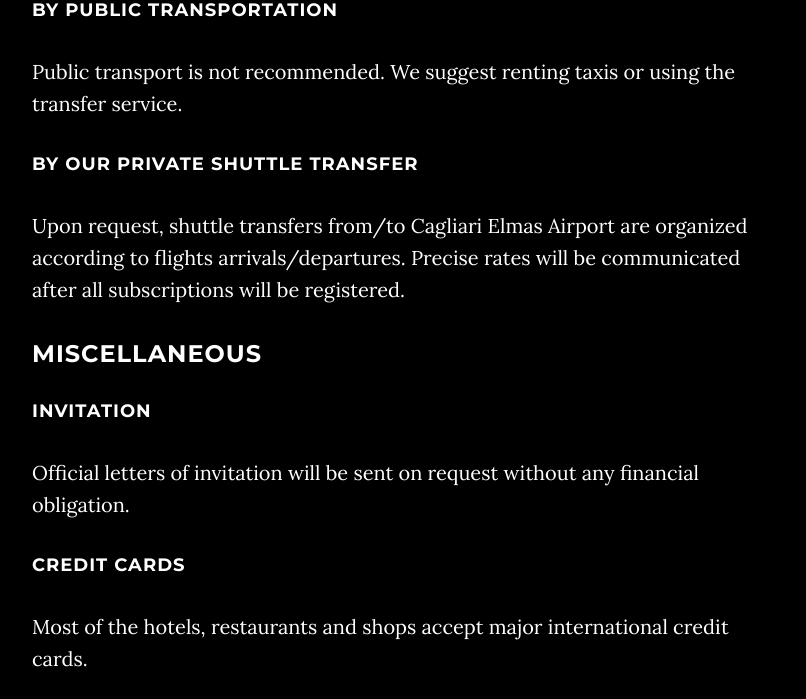
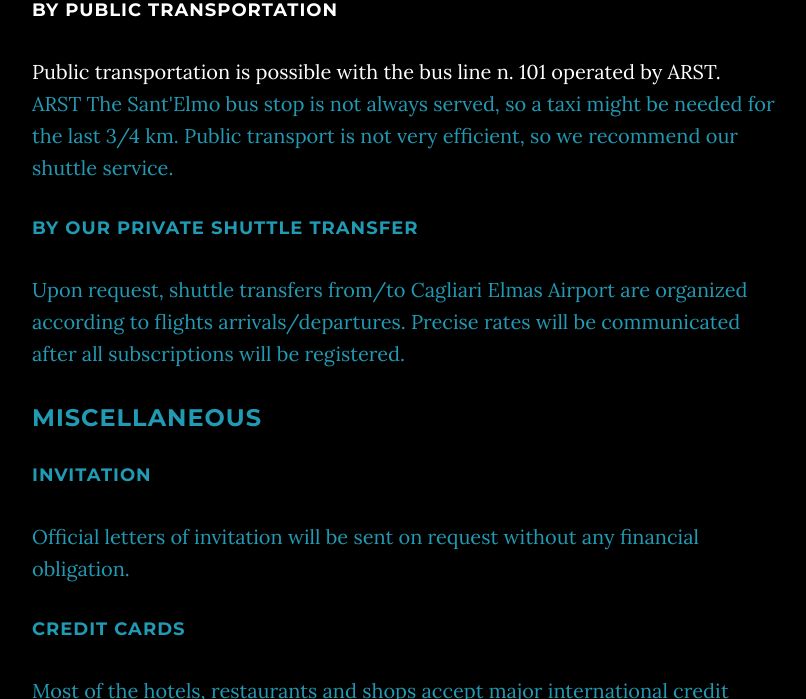
Before and after one commit to breakingthelimits/supereddington2018, a Jekyll site: the page built from travel/index.html, in a window 1280 px wide and 900 px high, scrolled down 704 px, cut to the strip 201-900 px from the top of the window. Shown: the whole strip, without its empty margins (248-1054 px from the left). Built offline with Jekyll 4.4.1, drawn with Linux system fonts in a browser that asks for light colours.

Commit message:
Update public transportation

```diff
--- a/travel/index.html
+++ b/travel/index.html
@@ -13,7 +13,13 @@ title: Participant Information
 <!-- <p>Google Maps suggested route: https://goo.gl/maps/bHPbBZFMN7o</p> -->
 <iframe src="https://www.google.com/maps/embed?pb=!1m28!1m12!1m3!1d395753.1076176378!2d9.027596301781495!3d39.20151241621464!2m3!1f0!2f0!3f0!3m2!1i1024!2i768!4f13.1!4m13!3e6!4m5!1s0x12e7370797f669e3%3A0x10ef502c8f5e21f1!2sAeroporto+di+Cagliari+Elmas+(CAG)%2C+Via+dei+Trasvolatori%2C+09030+Elmas+CA!3m2!1d39.2515388!2d9.0556723!4m5!1s0x12e0ea927acbb9ef%3A0x6cfc09bf3a8094f6!2sSant&#39;Elmo+Beach+Hotel+-+Blu+Hotels%2C+Localit%C3%A0+Sant&#39;Elmo%2C+Castiadas%2C+CA!3m2!1d39.212945999999995!2d9.565707!5e0!3m2!1sit!2sit!4v1520154646280" width="600" height="450" frameborder="0" style="border:0" allowfullscreen></iframe>
 <h4>By public transportation</h4>
-<p>Public transport is not recommended. We suggest renting taxis or using the transfer service. </p>
+<p>Public transportation is possible with the bus line n. 101 operated by ARST. <br />
+    <a href="https://moovitapp.com/lines?lgid=518067&lid=1951322&utm_medium=link&utm_source=shared&metroId=1262&lang=it">
+       ARST
+    <a/>
+      The Sant'Elmo bus stop is not always served, so a taxi might be needed for the last 3/4 km.
+      Public transport is not very efficient, so we recommend our shuttle service.
+</p>
 
 <h4>By our private shuttle transfer</h4>
 <p> Upon request, shuttle transfers from/to Cagliari Elmas Airport are organized according to flights arrivals/departures.
```
